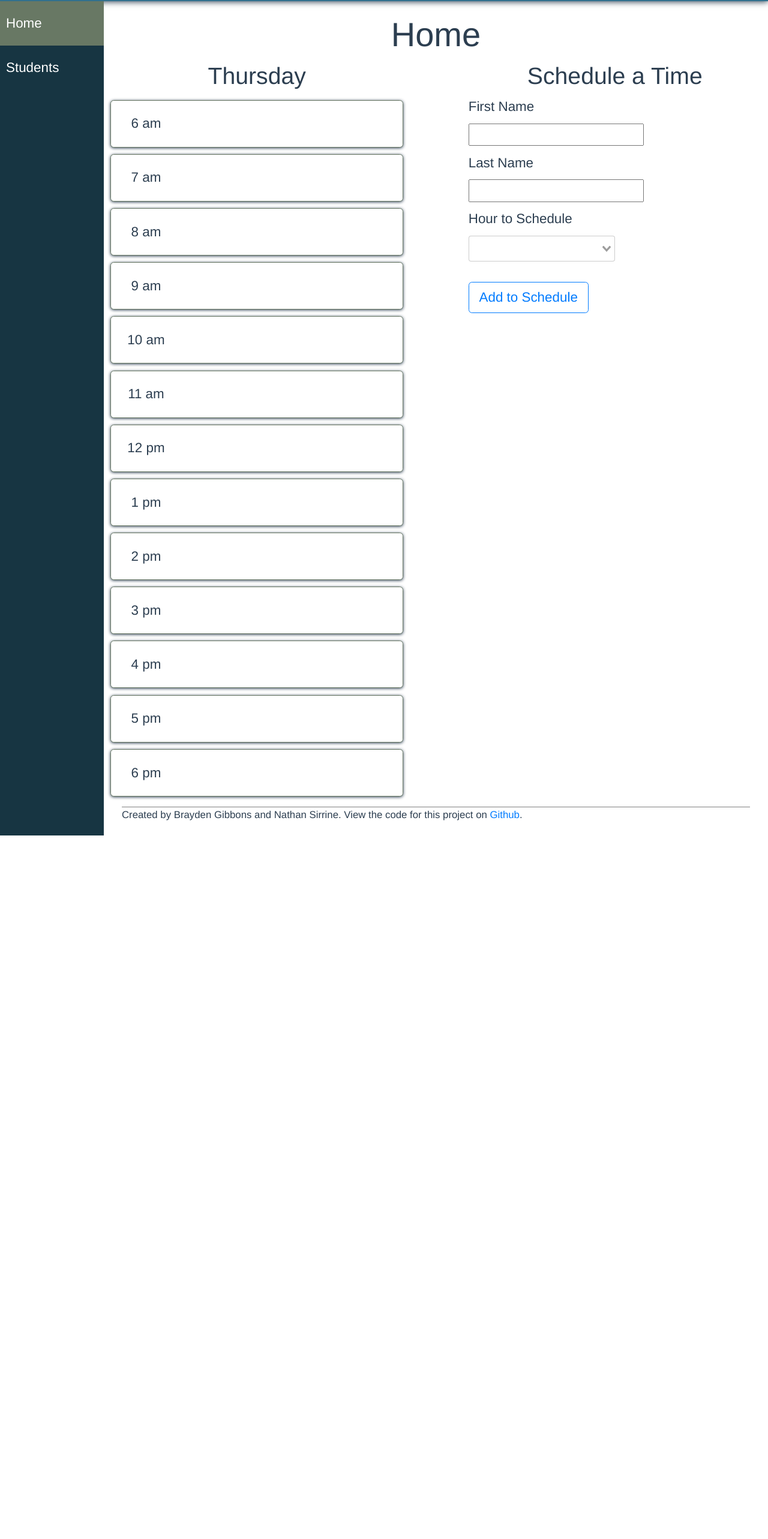
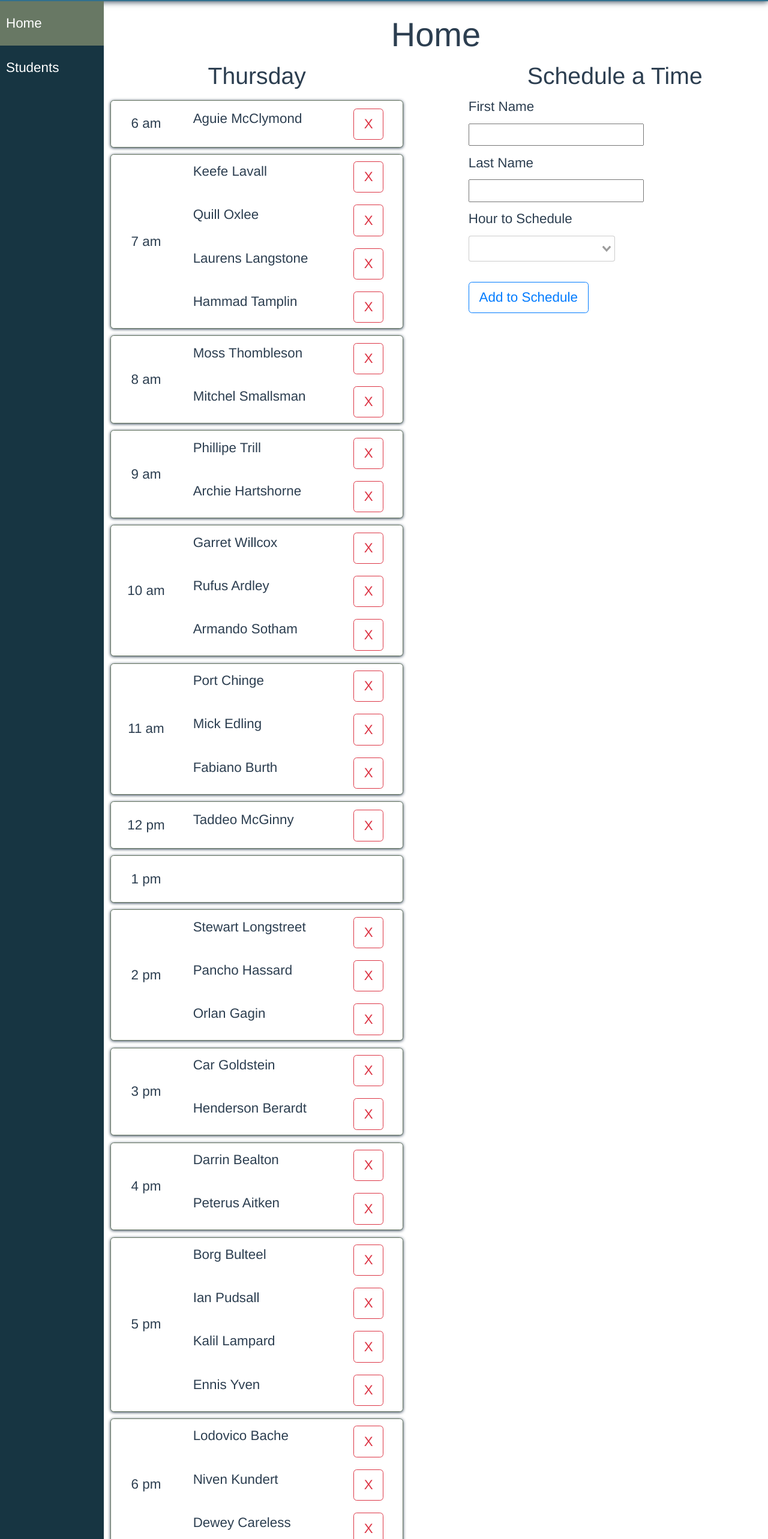
Before and after one commit to bragibbo/creative-project-3, a Vue app: page / in a window 1280 px wide. Shown: the part 58-2624 px from the top of the page at 60% size. Before the commit the page ends 1451 px from the top, so only its background shows below. Built offline with nearby package versions, Linux system fonts and the light colour scheme.

Commit message:
add mock schedule data and reponsive styling

```diff
--- a/src/components/Schedule/Schedule.vue
+++ b/src/components/Schedule/Schedule.vue
@@ -48,6 +48,11 @@ export default{
         appointments: []
       })
     }
+
+    const schedule = this.$root.$data.schedule
+    for(let i=0; i < schedule.length; i++) {
+      this.schedule[schedule[i].hour].appointments.push(schedule[i])
+    }
   },
   methods: {
     addToSchedule(e) {
--- a/src/main.js
+++ b/src/main.js
@@ -4,6 +4,7 @@ import router from './router'
 import { BootstrapVue, IconsPlugin } from 'bootstrap-vue'
 import vSelect from 'vue-select'
 import mock from './mock-data'
+import mockSchedule from './mock-schedule'
 
 import 'bootstrap/dist/css/bootstrap.css'
 import 'bootstrap-vue/dist/bootstrap-vue.css'
@@ -16,6 +17,7 @@ Vue.component('v-select', vSelect)
 Vue.config.productionTip = false
 
 let data = {
+  schedule: mockSchedule,
   students: mock,
   remove(student) {
     this.students = this.students.filter(currStudent => currStudent.id != student.id);
--- /dev/null
+++ b/src/mock-schedule.js
@@ -0,0 +1,32 @@
+let mockSchedule = [{"firstName":"Borg","lastName":"Bulteel","hour":17},
+{"firstName":"Port","lastName":"Chinge","hour":11},
+{"firstName":"Car","lastName":"Goldstein","hour":15},
+{"firstName":"Stewart","lastName":"Longstreet","hour":14},
+{"firstName":"Aguie","lastName":"McClymond","hour":6},
+{"firstName":"Pancho","lastName":"Hassard","hour":14},
+{"firstName":"Taddeo","lastName":"McGinny","hour":12},
+{"firstName":"Lodovico","lastName":"Bache","hour":18},
+{"firstName":"Keefe","lastName":"Lavall","hour":7},
+{"firstName":"Ian","lastName":"Pudsall","hour":17},
+{"firstName":"Darrin","lastName":"Bealton","hour":16},
+{"firstName":"Niven","lastName":"Kundert","hour":18},
+{"firstName":"Henderson","lastName":"Berardt","hour":15},
+{"firstName":"Quill","lastName":"Oxlee","hour":7},
+{"firstName":"Dewey","lastName":"Careless","hour":18},
+{"firstName":"Mick","lastName":"Edling","hour":11},
+{"firstName":"Kalil","lastName":"Lampard","hour":17},
+{"firstName":"Moss","lastName":"Thombleson","hour":8},
+{"firstName":"Garret","lastName":"Willcox","hour":10},
+{"firstName":"Mitchel","lastName":"Smallsman","hour":8},
+{"firstName":"Phillipe","lastName":"Trill","hour":9},
+{"firstName":"Ennis","lastName":"Yven","hour":17},
+{"firstName":"Rufus","lastName":"Ardley","hour":10},
+{"firstName":"Archie","lastName":"Hartshorne","hour":9},
+{"firstName":"Peterus","lastName":"Aitken","hour":16},
+{"firstName":"Armando","lastName":"Sotham","hour":10},
+{"firstName":"Laurens","lastName":"Langstone","hour":7},
+{"firstName":"Orlan","lastName":"Gagin","hour":14},
+{"firstName":"Fabiano","lastName":"Burth","hour":11},
+{"firstName":"Hammad","lastName":"Tamplin","hour":7}]
+
+export default mockSchedule
--- a/src/views/Dashboard.vue
+++ b/src/views/Dashboard.vue
@@ -1,6 +1,5 @@
 <template>
   <div class="dashboard">
-    <!-- <div class="sidebar-bg"/> -->
     <div class="sidebar d-flex flex-column align-items-start">
       <router-link class="links text-left w-100" to='/' exact>Home</router-link>
       <router-link class="links text-left w-100" to='/students'>Students</router-link>
@@ -40,17 +39,6 @@ export default {
   min-height: 100%;
 }
 
-.sidebar-bg {
-  background:  var(--primaryBlue);
-  position: absolute;
-  float: left;
-  display: block;
-  z-index: -1;
-  top: 0;
-  bottom: 0;
-  width: 175px;
-}
-
 .sidebar {
   background:  var(--primaryBlue);
   width: 200px;
@@ -82,4 +70,10 @@ export default {
   font-size: .75em;
   align-items: flex-start;
 }
+
+@media only screen and (max-width: 700px) {
+  .sidebar {
+    width: 120px;
+  }
+}
 </style>
```
Also changed, not shown: src/components/Schedule/HourCard.vue (+4 -4 lines).
